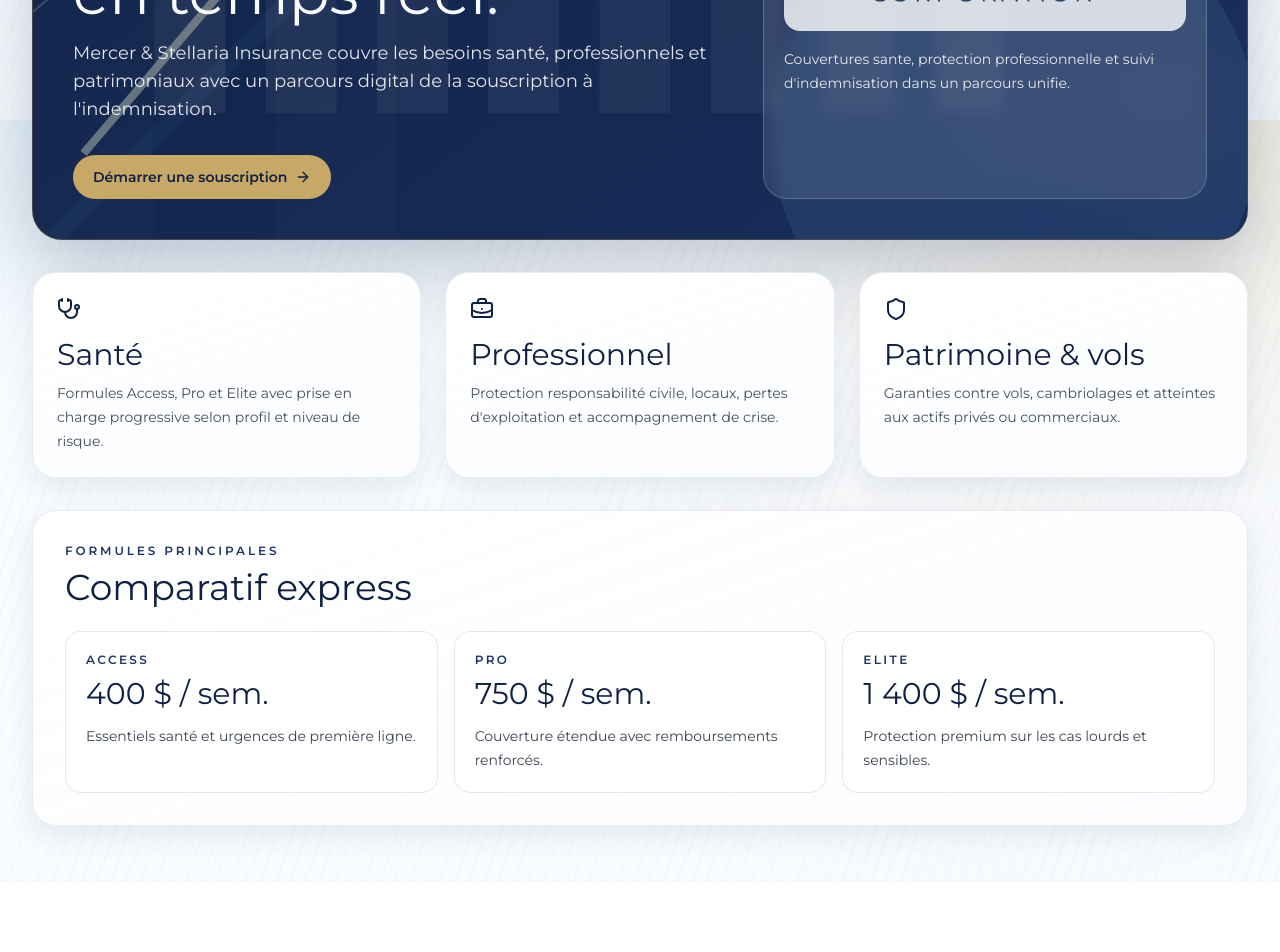
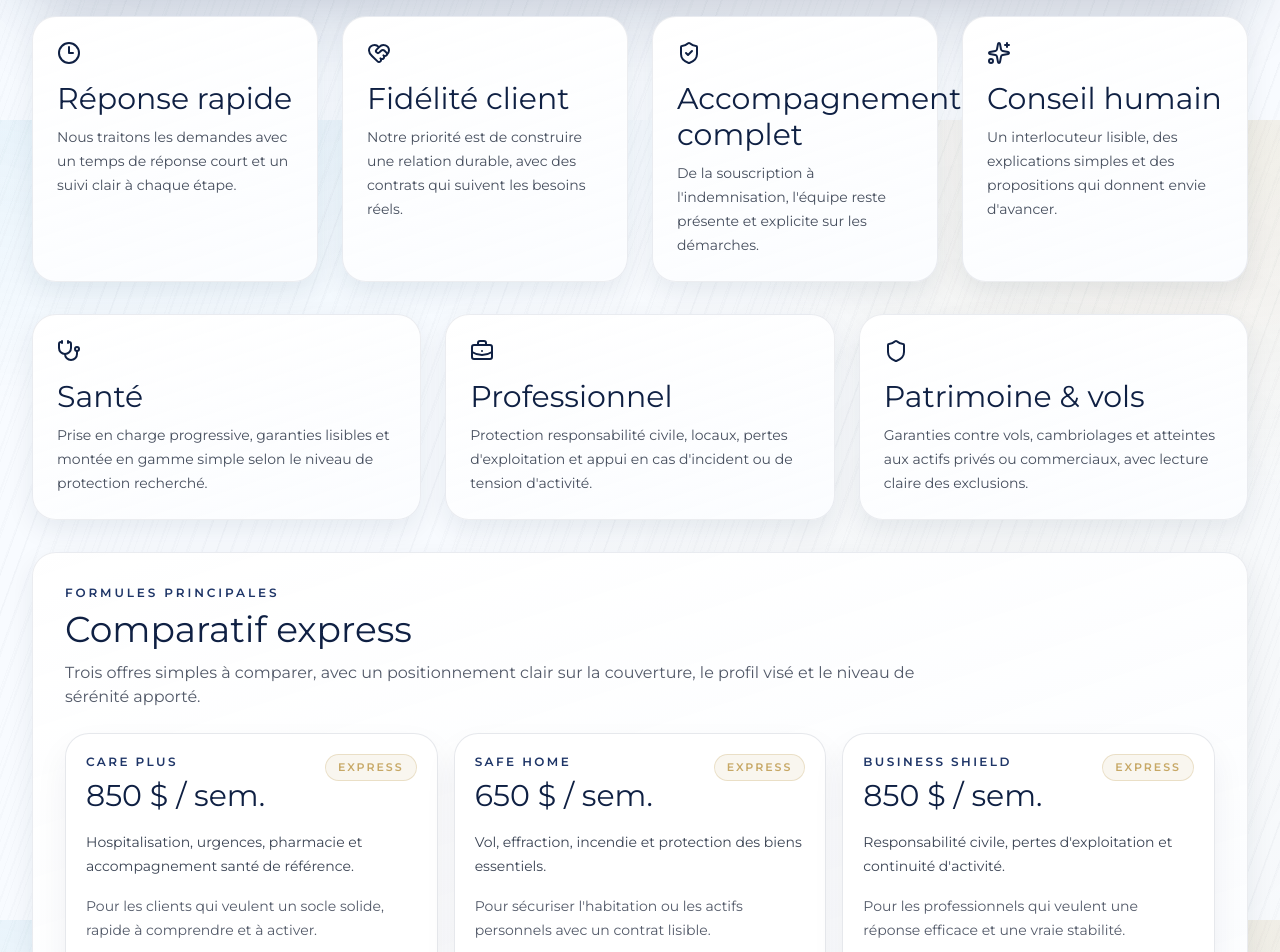
Before and after one commit to rainerxtrem/mercer-stellaria, a Next.js app: page /assurances in a window 1280 px wide. Shown: the part 680-1632 px from the top of the page. Before the commit the page ends 1562 px from the top, so only its background shows below. Built offline with nearby package versions, Linux system fonts and the light colour scheme; no server answers.

Commit message:
Expand insurance comparison and trust content

```diff
--- a/src/app/assurances/page.tsx
+++ b/src/app/assurances/page.tsx
@@ -1,32 +1,70 @@
 import Image from "next/image";
 import Link from "next/link";
 import { MarketingHeader } from "@/components/navigation/marketing-header";
-import { ArrowRight, BriefcaseBusiness, Shield, Stethoscope, Wallet } from "lucide-react";
+import { ArrowRight, BriefcaseBusiness, Clock3, HeartHandshake, Shield, ShieldCheck, Sparkles, Stethoscope, Wallet } from "lucide-react";
 
 const insuranceLines = [
   {
     title: "Santé",
-    text: "Formules Access, Pro et Elite avec prise en charge progressive selon profil et niveau de risque.",
+    text: "Prise en charge progressive, garanties lisibles et montée en gamme simple selon le niveau de protection recherché.",
     Icon: Stethoscope,
   },
   {
     title: "Professionnel",
-    text: "Protection responsabilité civile, locaux, pertes d'exploitation et accompagnement de crise.",
+    text: "Protection responsabilité civile, locaux, pertes d'exploitation et appui en cas d'incident ou de tension d'activité.",
     Icon: BriefcaseBusiness,
   },
   {
     title: "Patrimoine & vols",
-    text: "Garanties contre vols, cambriolages et atteintes aux actifs privés ou commerciaux.",
+    text: "Garanties contre vols, cambriolages et atteintes aux actifs privés ou commerciaux, avec lecture claire des exclusions.",
     Icon: Shield,
   },
 ];
 
 const formulas = [
-  { name: "Access", premium: "400 $ / sem.", coverage: "Essentiels santé et urgences de première ligne." },
-  { name: "Pro", premium: "750 $ / sem.", coverage: "Couverture étendue avec remboursements renforcés." },
-  { name: "Elite", premium: "1 400 $ / sem.", coverage: "Protection premium sur les cas lourds et sensibles." },
+  {
+    name: "Care Plus",
+    premium: "850 $ / sem.",
+    coverage: "Hospitalisation, urgences, pharmacie et accompagnement santé de référence.",
+    audience: "Pour les clients qui veulent un socle solide, rapide à comprendre et à activer.",
+  },
+  {
+    name: "Safe Home",
+    premium: "650 $ / sem.",
+    coverage: "Vol, effraction, incendie et protection des biens essentiels.",
+    audience: "Pour sécuriser l'habitation ou les actifs personnels avec un contrat lisible.",
+  },
+  {
+    name: "Business Shield",
+    premium: "850 $ / sem.",
+    coverage: "Responsabilité civile, pertes d'exploitation et continuité d'activité.",
+    audience: "Pour les professionnels qui veulent une réponse efficace et une vraie stabilité.",
+  },
 ];
 
+
+const trustPoints = [
+  {
+    title: "Réponse rapide",
+    text: "Nous traitons les demandes avec un temps de réponse court et un suivi clair à chaque étape.",
+    Icon: Clock3,
+  },
+  {
+    title: "Fidélité client",
+    text: "Notre priorité est de construire une relation durable, avec des contrats qui suivent les besoins réels.",
+    Icon: HeartHandshake,
+  },
+  {
+    title: "Accompagnement complet",
+    text: "De la souscription à l'indemnisation, l'équipe reste présente et explicite sur les démarches.",
+    Icon: ShieldCheck,
+  },
+  {
+    title: "Conseil humain",
+    text: "Un interlocuteur lisible, des explications simples et des propositions qui donnent envie d'avancer.",
+    Icon: Sparkles,
+  },
+];
 export default function AssurancesPage() {
   return (
     <div className="brand-shell brand-lattice flex flex-1 flex-col">
@@ -40,7 +78,6 @@
             fill
             className="object-cover opacity-70"
           />
-          <div className="pointer-events-none absolute -right-24 top-0 h-64 w-64 rounded-full bg-ms-gold/20 blur-3xl" />
           <div className="relative grid gap-6 p-7 lg:grid-cols-[1.2fr_0.8fr] lg:p-10">
             <div>
               <p className="inline-flex items-center gap-2 rounded-full border border-ms-gold/40 bg-ms-gold/15 px-3 py-1 text-xs font-semibold uppercase tracking-[0.22em] text-ms-gold">
@@ -69,10 +106,20 @@
                 className="h-auto w-full rounded-2xl bg-white/80 p-3 object-contain"
               />
               <p className="mt-4 text-sm leading-6 text-ms-cream/90">
-                Couvertures sante, protection professionnelle et suivi d'indemnisation dans un parcours unifie.
+                Compagnie pensée pour la clarté, la proximité et la fidélité client, avec des réponses rapides et un accompagnement continu.
               </p>
             </aside>
           </div>
+        </section>
+
+        <section className="grid gap-6 md:grid-cols-2 xl:grid-cols-4">
+          {trustPoints.map(({ title, text, Icon }) => (
+            <article key={title} className="surface p-6">
+              <Icon className="text-ms-navy" />
+              <h2 className="mt-4 font-display text-3xl text-ms-navy">{title}</h2>
+              <p className="mt-2 text-sm leading-6 text-ms-ink/80">{text}</p>
+            </article>
+          ))}
         </section>
 
         <section className="grid gap-6 md:grid-cols-3">
@@ -88,12 +135,29 @@
         <section className="surface p-6 lg:p-8">
           <p className="text-xs font-semibold uppercase tracking-[0.24em] text-ms-navy-soft">Formules principales</p>
           <h2 className="mt-2 font-display text-4xl text-ms-navy">Comparatif express</h2>
-          <div className="mt-6 grid gap-4 md:grid-cols-3">
+          <p className="mt-3 max-w-4xl text-sm leading-6 text-ms-ink/75 md:text-base">
+            Trois offres simples à comparer, avec un positionnement clair sur la couverture, le profil visé et le niveau de sérénité apporté.
+          </p>
+          <div className="mt-6 grid gap-4 xl:grid-cols-3">
             {formulas.map((formula) => (
-              <article key={formula.name} className="rounded-2xl border border-ms-navy/10 bg-white p-5">
-                <p className="text-xs font-semibold uppercase tracking-[0.2em] text-ms-navy-soft">{formula.name}</p>
-                <p className="mt-2 font-display text-3xl text-ms-navy">{formula.premium}</p>
-                <p className="mt-3 text-sm leading-6 text-ms-ink/85">{formula.coverage}</p>
+              <article key={formula.name} className="rounded-3xl border border-ms-navy/10 bg-white p-5 shadow-[0_16px_34px_rgba(15,32,67,0.06)]">
+                <div className="flex items-start justify-between gap-4">
+                  <div>
+                    <p className="text-xs font-semibold uppercase tracking-[0.2em] text-ms-navy-soft">{formula.name}</p>
+                    <p className="mt-2 font-display text-3xl text-ms-navy">{formula.premium}</p>
+                  </div>
+                  <span className="rounded-full border border-ms-gold/30 bg-ms-gold/10 px-3 py-1 text-[11px] font-semibold uppercase tracking-[0.18em] text-ms-gold">
+                    Express
+                  </span>
+                </div>
+                <p className="mt-4 text-sm leading-6 text-ms-ink/85">{formula.coverage}</p>
+                <p className="mt-4 text-sm leading-6 text-ms-ink/75">{formula.audience}</p>
+                <div className="mt-5 rounded-2xl bg-ms-cream/70 p-4">
+                  <p className="text-xs font-semibold uppercase tracking-[0.2em] text-ms-navy-soft">Pourquoi choisir cette formule</p>
+                  <p className="mt-2 text-sm leading-6 text-ms-ink/80">
+                    Une formule pensée pour simplifier la décision, rassurer le client et accélérer la mise en place du contrat.
+                  </p>
+                </div>
               </article>
             ))}
           </div>
```
